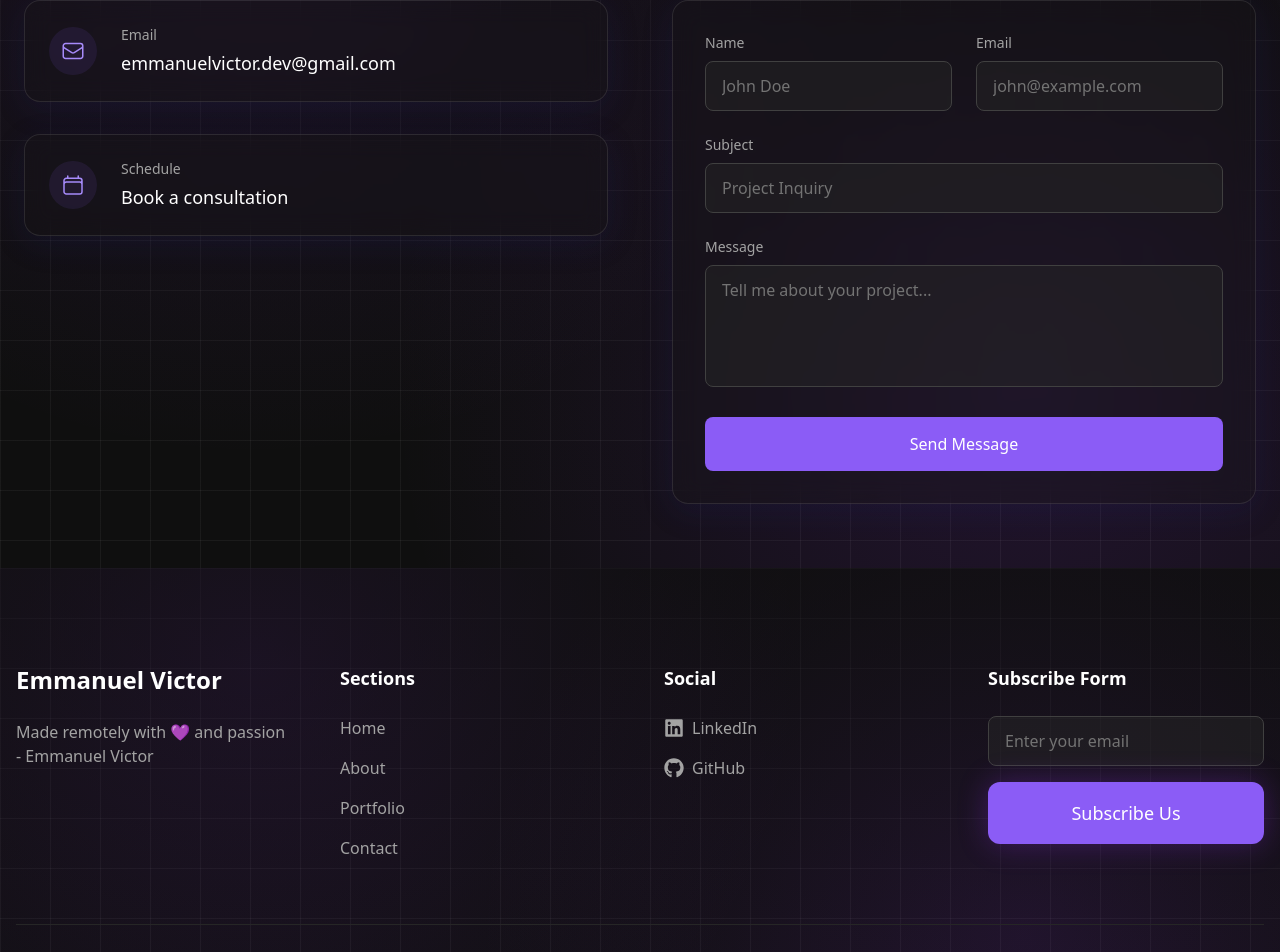
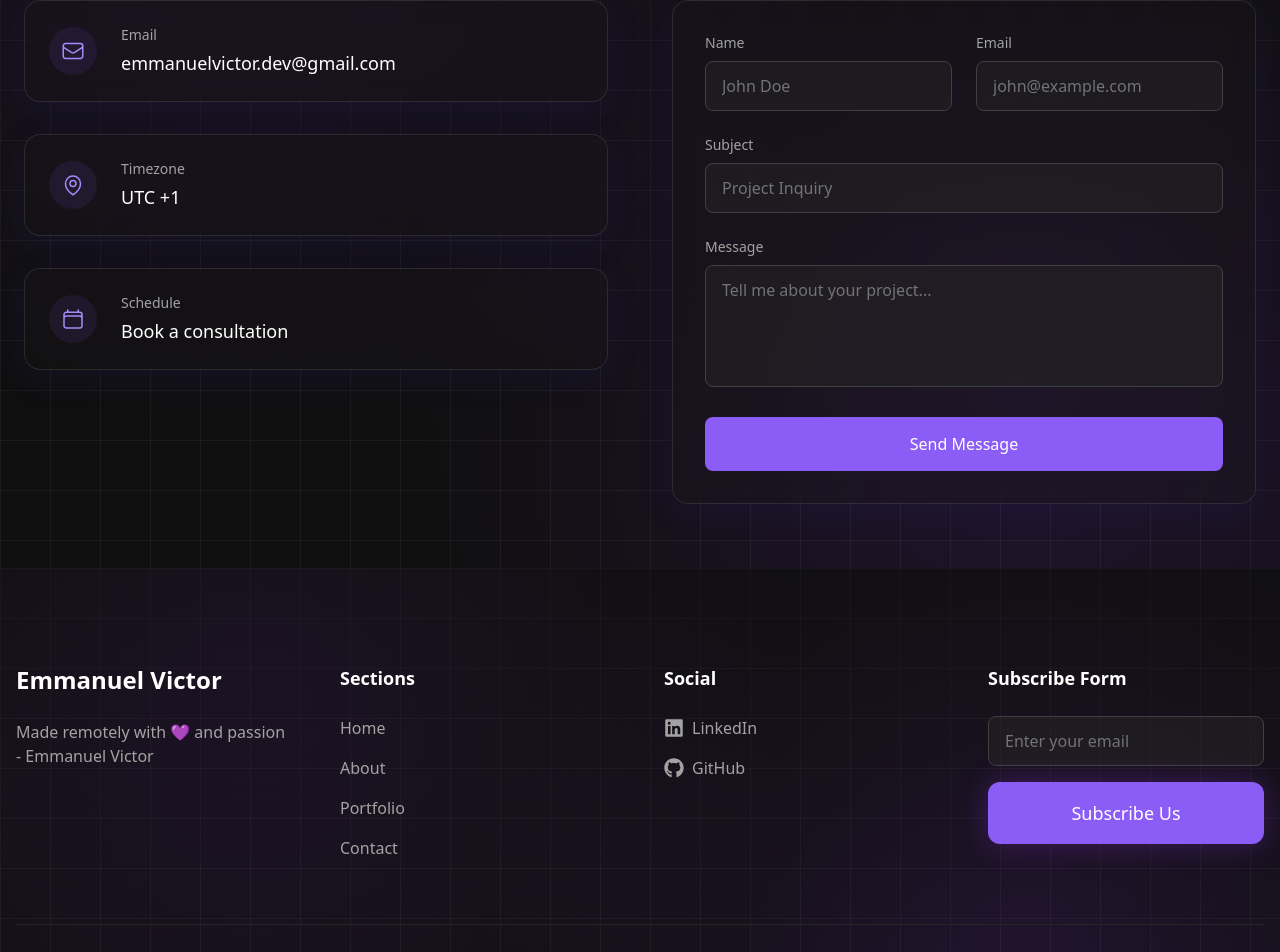
Before and after one commit to EmmanuelVictor62/portfolio-website, a React (Vite) app: page / in a window 1280 px wide. Shown: the part 9222-10174 px from the top of the page. Built offline with nearby package versions, Linux system fonts and the light colour scheme; no server answers.

Commit message:
Added timezone

```diff
--- a/src/components/Contact.jsx
+++ b/src/components/Contact.jsx
@@ -5,6 +5,7 @@ import {
   EnvelopeIcon,
   CalendarIcon,
   PhoneIcon,
+  MapPinIcon,
 } from "@heroicons/react/24/outline";
 
 const Contact = () => {
@@ -80,6 +81,12 @@ const Contact = () => {
     //   value: "+234 708 285 8032",
     //   link: "tel:+2347082858032",
     // },
+    {
+      icon: MapPinIcon,
+      title: "Timezone",
+      value: "UTC +1",
+      link: "https://www.google.com/maps/place/Lagos",
+    },
     {
       icon: CalendarIcon,
       title: "Schedule",
```
